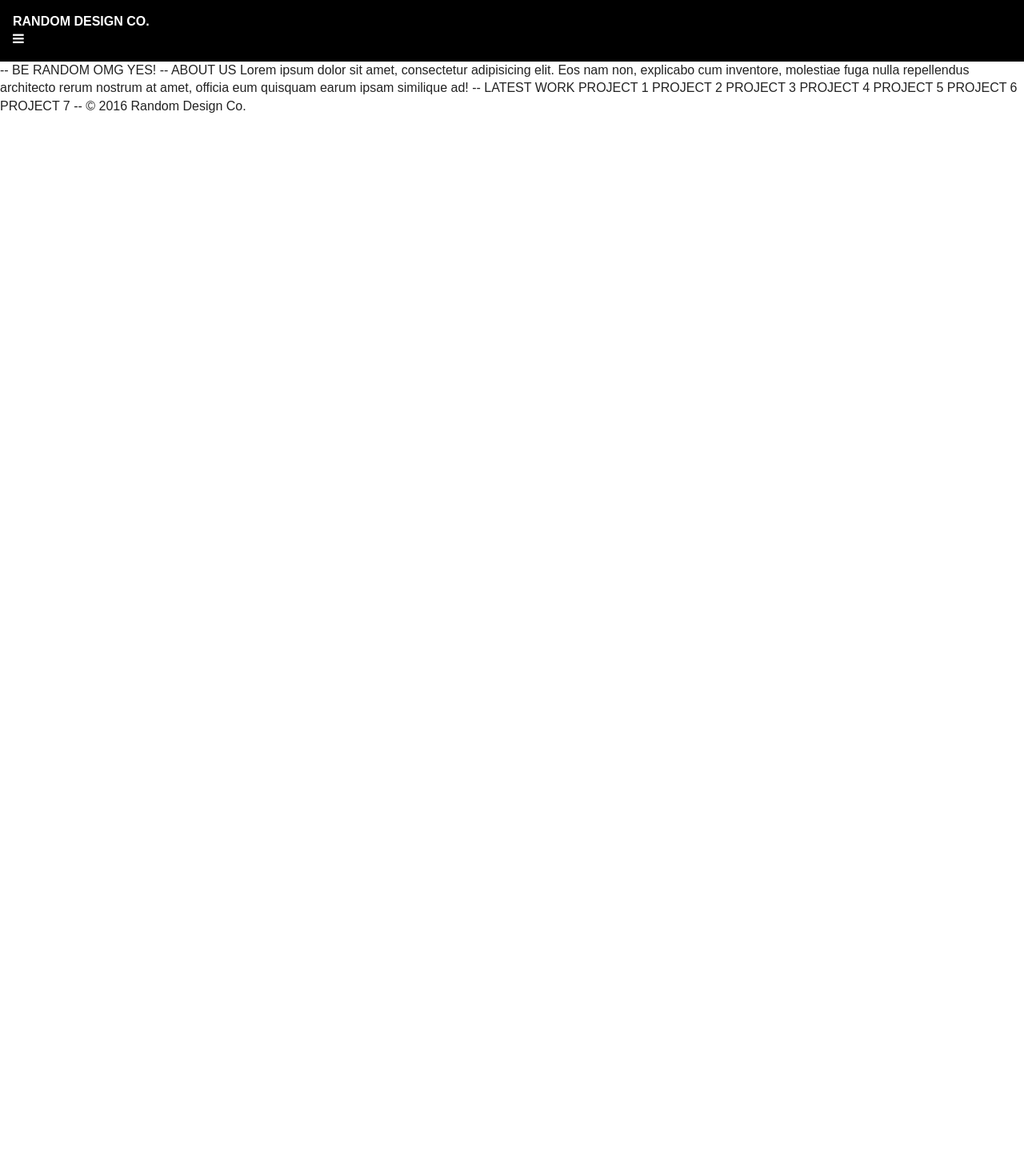
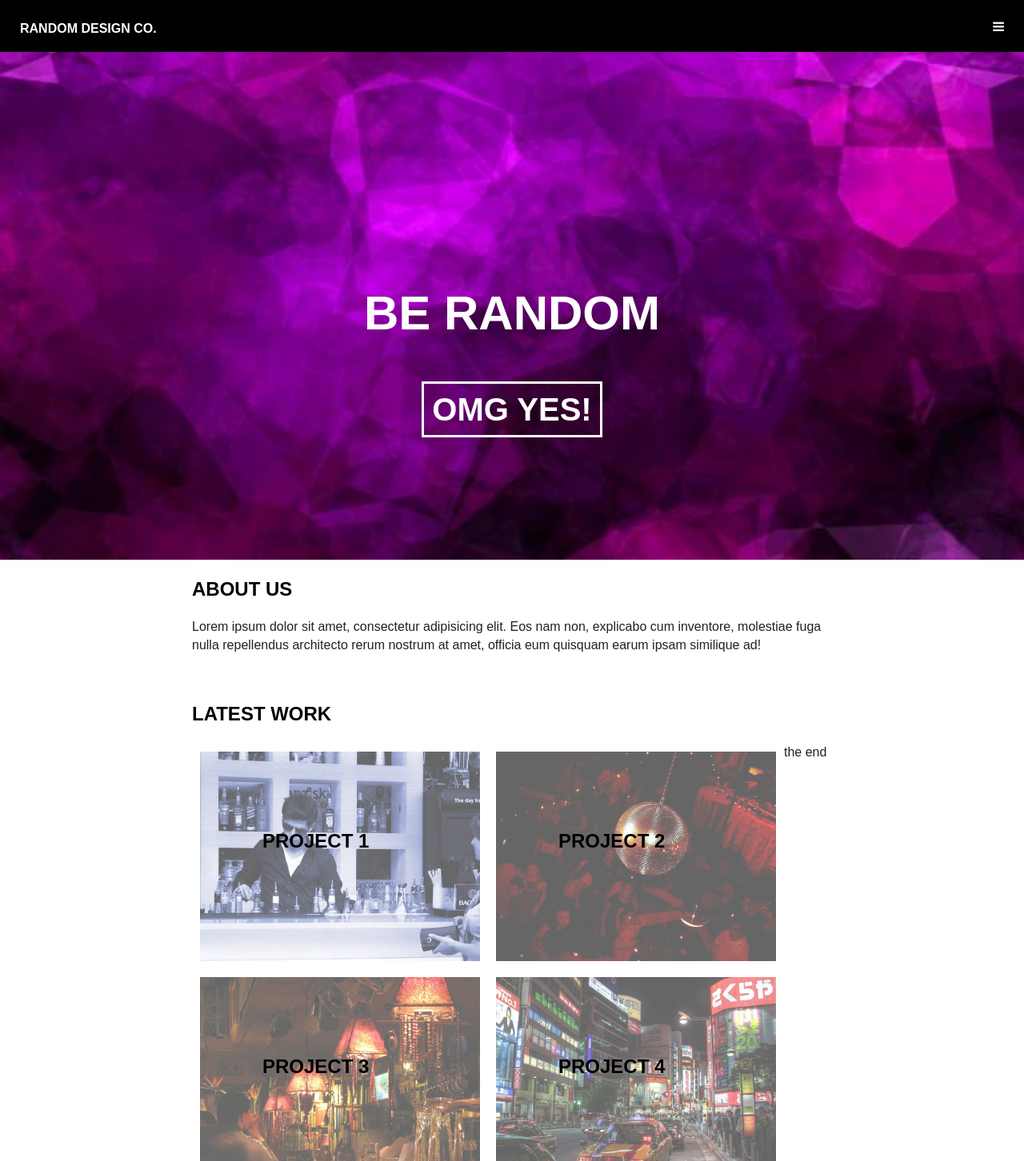
Before and after one commit to jkazer/html5-boilerplate_v5.3.0, a plain HTML site: page index.html in a window 1280 px wide. Shown: the top 1452 px of the page at 80% size. Before the commit the page ends 800 px from the top, so only its background shows below. Drawn offline with nearby package versions, Linux system fonts and the light colour scheme.

Commit message:
article class

```diff
--- a/css/main.css
+++ b/css/main.css
@@ -102,19 +102,132 @@ html {
 }
 
 body{
-  ;
+
 }
 
-.page-header{
+.wrapper{
+  width: 800px;
+  margin: 0 auto;
+}
+
+.nav{
   background-color: #000;
   color:#fff;
-  padding: 1em;
+  padding: 25px;
+  height: 65px;
+  position: fixed;
+  width: 100%;
+  z-index: 1;
+
 }
-.page-header h1{
+.nav h1{
 font-size: 1em;
 text-transform: uppercase;
 margin: 0;
+display: inline;
+float:left;
 }
+
+i.fa.fa-bars{
+  display:inline;
+  float: right;
+}
+
+#main-image{
+  background-image: url("../img/purple-bg.jpeg");
+  background-size: cover;
+  background-repeat: no-repeat;
+  height: 700px;
+
+}
+
+#text{
+  position: absolute;
+  text-align: center;
+  top: 300px;
+  width: 100%;
+  margin: 0 auto;
+}
+
+div#text h1, h2 {
+  font-weight: bold;
+  color:#fff;
+}
+
+
+ div#text h2{
+  font-size: 60px;
+}
+
+div#text h3{
+  font-size: 40px;
+}
+
+a#button{
+  border: 3px solid #fff;
+  padding: 10px;
+  text-decoration: none;
+  color: #fff;
+}
+
+a#button:hover{
+  color: #000000;
+  background-color: #fff;
+
+}
+
+div#about h2{
+  color: black;
+}
+
+div#work h2{
+  color: black;
+}
+
+
+
+div.project{
+  width: 350px;
+  display: inline;
+  float: left;
+  margin:10px;
+}
+
+div.project img{
+  max-width:100%;
+max-height:100%;
+background-color: #000000;
+opacity: 0.6;
+
+}
+
+h4.text{
+  z-index: 1;
+  color: #000000;
+  position: absolute;
+  font-size: 24px;
+  font-weight: bold;
+  margin-top:95px;
+  margin-left: 78px;
+}
+
+div.project:hover{
+  background-color: #000000;
+  opacity: 1;
+  color: #fff;
+}
+
+div.project:hover .text{
+  color: #fff;
+
+}
+
+
+div.footer{
+  display: block;
+  clear: both;
+}
+
 
 
 
--- a/index.html
+++ b/index.html
@@ -20,38 +20,113 @@
         <![endif]-->
 
         <!-- Add your site or application content here -->
- <header class="page-header">
+
+
+ <header class="nav">
  <h1>RANDOM DESIGN CO.</h1>
  <i class="fa fa-bars" aria-hidden="true"></i>
  </header>
+ <div id="main-image">
 
---
 
-BE RANDOM
+<div id="text">
 
-OMG YES!
+<h2>BE RANDOM</h2>
 
---
+<h3><a id="button" href="#">OMG YES!</a></h3>
+</div><!--text-->
+</div><!--main-image-->
 
-ABOUT US
+<div id="about">
+<div class="wrapper">
 
-Lorem ipsum dolor sit amet, consectetur adipisicing elit. Eos nam non, explicabo cum inventore, molestiae fuga nulla repellendus architecto rerum nostrum at amet, officia eum quisquam earum ipsam similique ad!
+<h2>ABOUT US</h2>
 
---
+<p>Lorem ipsum dolor sit amet, consectetur adipisicing elit. Eos nam non, explicabo cum inventore, molestiae fuga nulla repellendus architecto rerum nostrum at amet, officia eum quisquam earum ipsam similique ad!</p>
+</div><!--wrapper-->
+</div><!--about-->
+<br>
 
-LATEST WORK
+<div id="work">
+<div class="wrapper">
+<h2>LATEST WORK</h2>
+  <div class="grid">
+    <article class="grid-item">
+      <a href="#">
+      <div class="project">
+        <h4 class="text">PROJECT 1</h4>
+        <img src="img/1-cocktail.jpeg" alt="Project 1"/>
+      </div>
+      </a>
+    </article>
 
-PROJECT 1
-PROJECT 2
-PROJECT 3
-PROJECT 4
-PROJECT 5
-PROJECT 6
-PROJECT 7
+    <article class="grid-item">
+      <div class="project">
+        <a href="#">
+        <h4 class="text">PROJECT 2</h4>
+        <img src="img/2-disco.jpeg" alt="Project 2"/>
+        </a>
+      </div>
+    </article>
 
---
+    <article class="grid-item">
+      <div class="project">
+        <a href="#">
+        <h4 class="text">PROJECT 3</h4>
+        <img src="img/3-bookstore.jpeg" alt="Project 3"/>
+        </a>
+      </div>
+    </article>
 
-© 2016 Random Design Co.
+    <article class="grid-item">
+      <div class="project">
+        <a href="#">
+        <h4 class="text">PROJECT 4</h4>
+        <img src="img/4-traffic.jpeg" alt="Project 4"/>
+        </a>
+      </div>
+    </article>
+
+    <article class="grid-item">
+      <div class="project">
+        <a href="#">
+        <h4 class="text">PROJECT 5</h4>
+        <img src="img/5-concert.jpg" alt="Project 5"/>
+        </a>
+      </div>
+    </article>
+
+    <article class="grid-item">
+      <div class="project">
+        <a href="#">
+        <h4 class="text">PROJECT 6</h4>
+        <img src="img/6-nightlife.jpg" alt="Project 6"/>
+        </a>
+      </div>
+    </article>
+
+    <article class="grid-item">
+      <div class="project">
+        <a href="#">
+        <h4 class="text">PROJECT 7</h4>
+        <img src="img/7-bar.jpg" alt="Project 7"/>
+        </a>
+      </div>
+    </article>
+
+</div><!--grid-->
+
+
+</div><!--wrapper-->
+
+</div><!--work-->
+</div>
+</div>
+
+
+
+
+
 
 
 
@@ -73,4 +148,7 @@ PROJECT 7
             ga('create','UA-XXXXX-X','auto');ga('send','pageview');
         </script>
     </body>
+    <footer>
+  <p>the end</p>
+</footer>
 </html>
```
